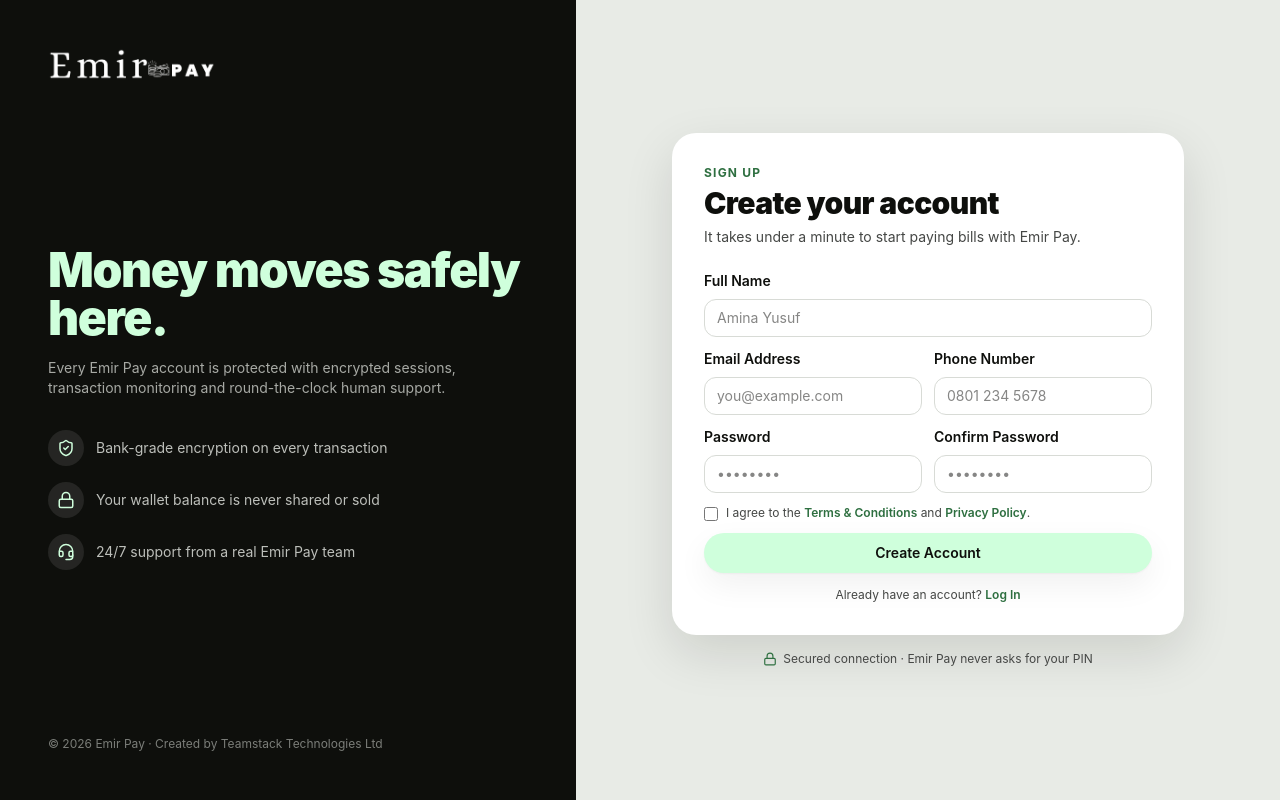
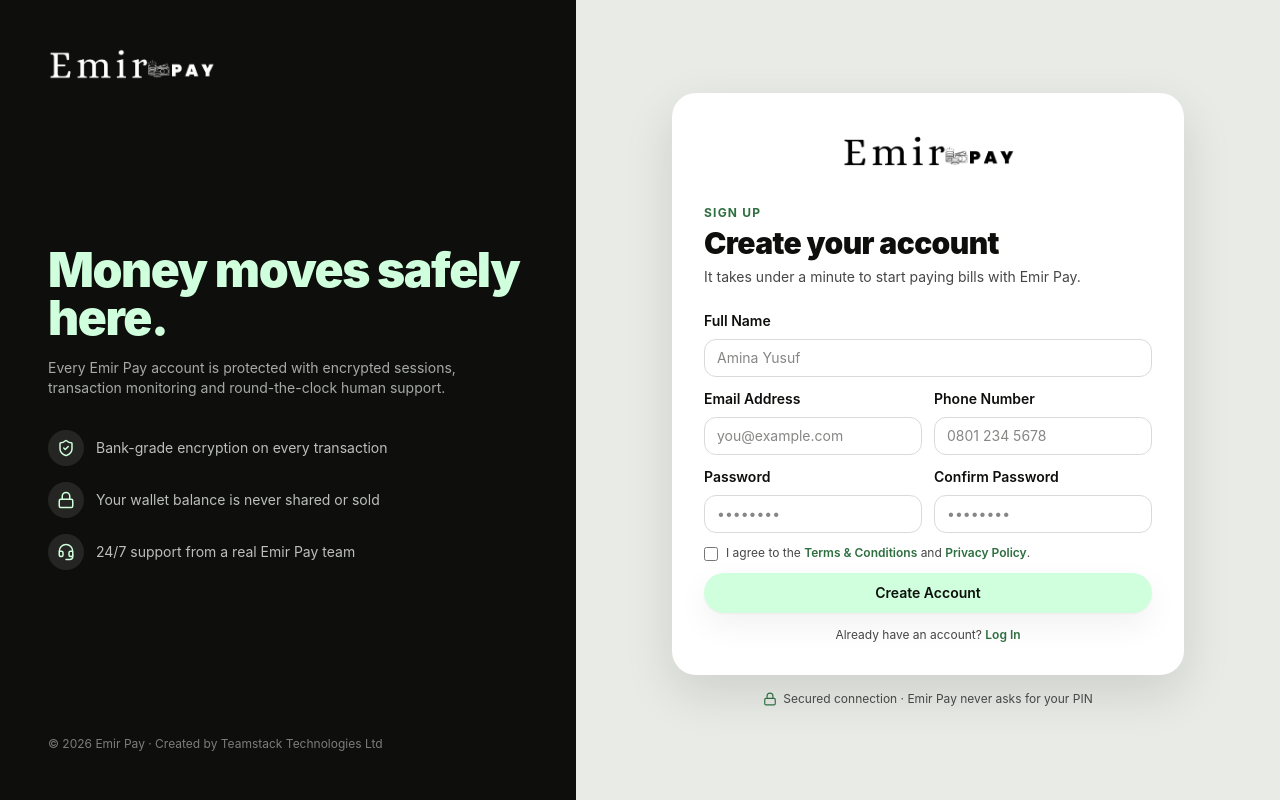
Before and after one commit to ubaliringim/EmirePay_app, a React (Vite) app in the folder frontend/: page /signup in a window 1280 px wide. Built offline with nearby package versions, Linux system fonts and the light colour scheme.

Commit message:
fix(routing): add vercel.json SPA rewrites and add logo to signup form

```diff
--- a/frontend/src/components/auth-shell.tsx
+++ b/frontend/src/components/auth-shell.tsx
@@ -48,10 +48,10 @@ export function AuthShell({
 
       <main className="flex min-h-screen flex-col items-center justify-center p-4 sm:p-6 lg:p-10">
         <div className="w-full max-w-md sm:max-w-lg my-auto">
-          <div className="mb-6 flex justify-center lg:hidden">
-            <Wordmark />
-          </div>
           <div className="surface-card p-6 sm:p-8 shadow-lift">
+            <div className="mb-6 flex justify-center">
+              <Wordmark imgClassName="h-14 w-auto" />
+            </div>
             <p className="text-xs font-bold tracking-widest text-secondary uppercase">{eyebrow}</p>
             <h1 className="mt-1 text-2xl sm:text-3xl font-black">{title}</h1>
             <p className="mt-1.5 text-sm text-body">{subtitle}</p>
```
Also changed, not shown: frontend/vercel.json (added), 2 other files (tests, documents, lock files or other folders).
